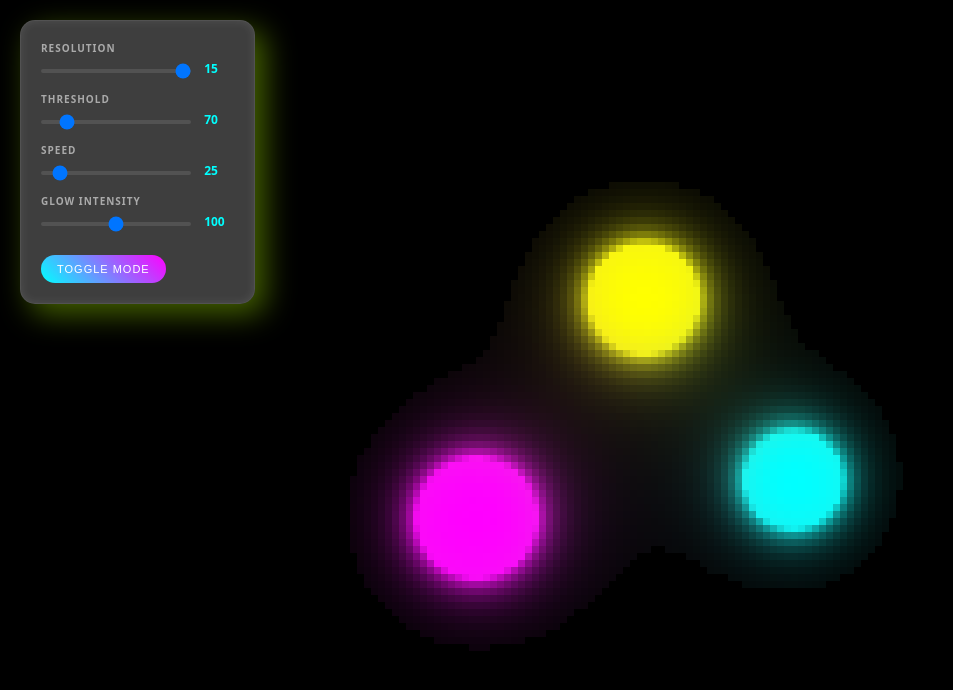
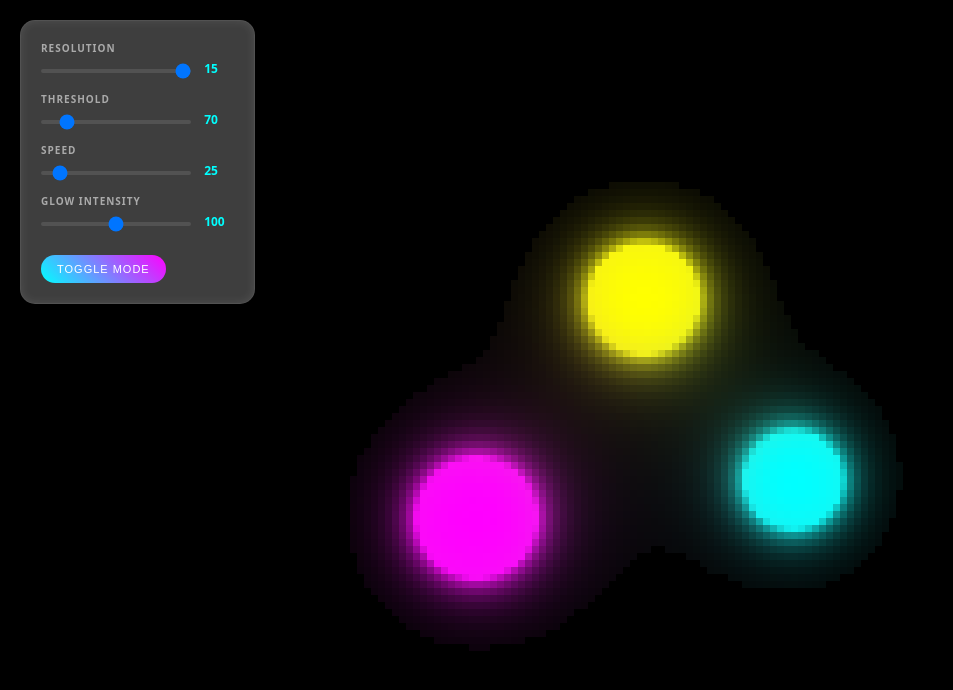
Before and after one commit to NguyenPham0608/metaballs, a plain HTML site: page index.html in a window 1280 px wide. Shown: the whole page, without its empty margins (0-953 px from the left). Drawn offline with Linux system fonts and the light colour scheme; animation ran at ten frames a second.

Commit message:
removed outer box shadow

```diff
--- a/style.css
+++ b/style.css
@@ -29,7 +29,7 @@ canvas {
     font-size: 12px;
     z-index: 10;
     transition: opacity 0.3s;
-    box-shadow: inset 0 0 10px rgba(255, 255, 255, 0.1), 10px 10px 30px rgba(133, 190, 0, 0.518);
+    box-shadow: inset 0 0 10px rgba(255, 255, 255, 0.1);
 }
 
 
```
